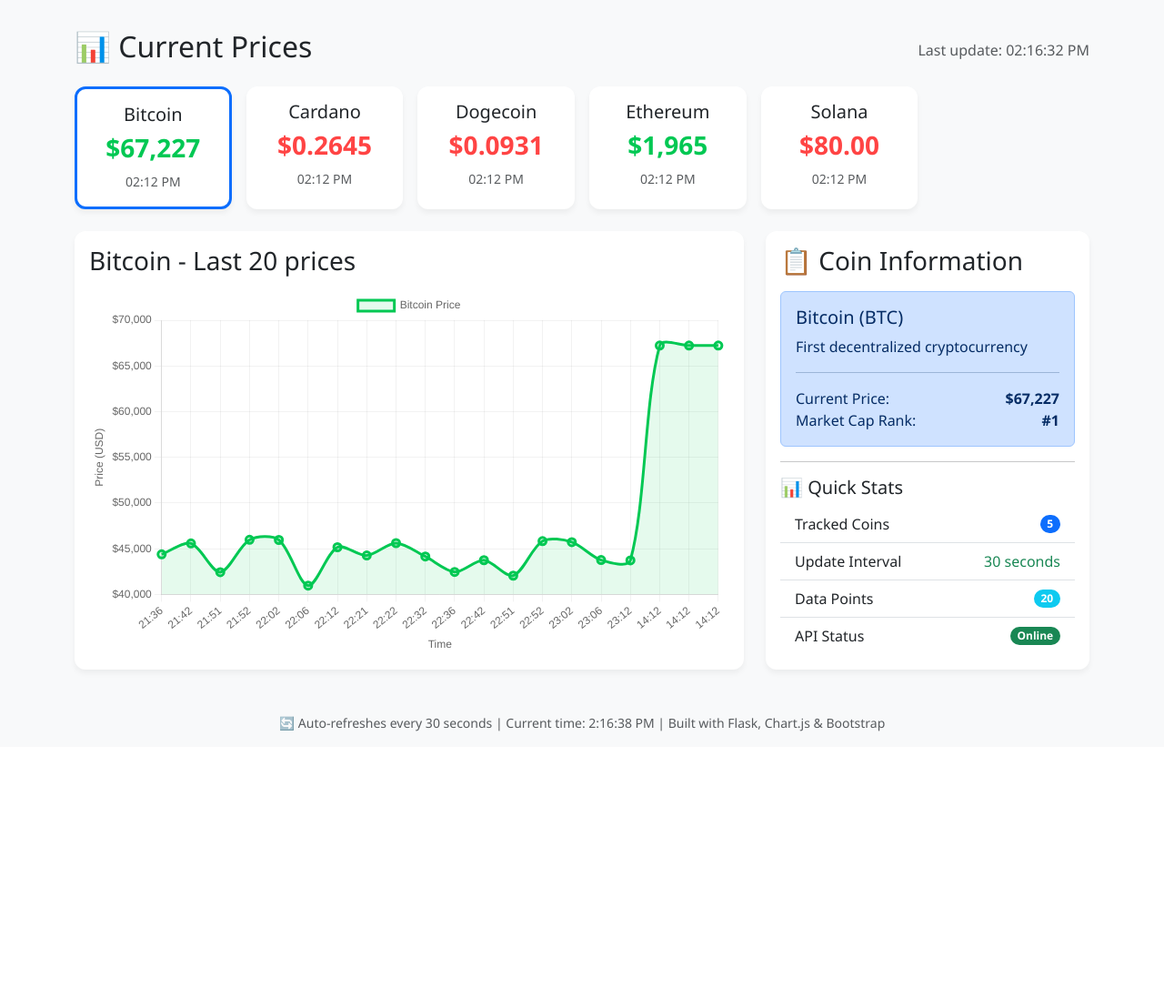
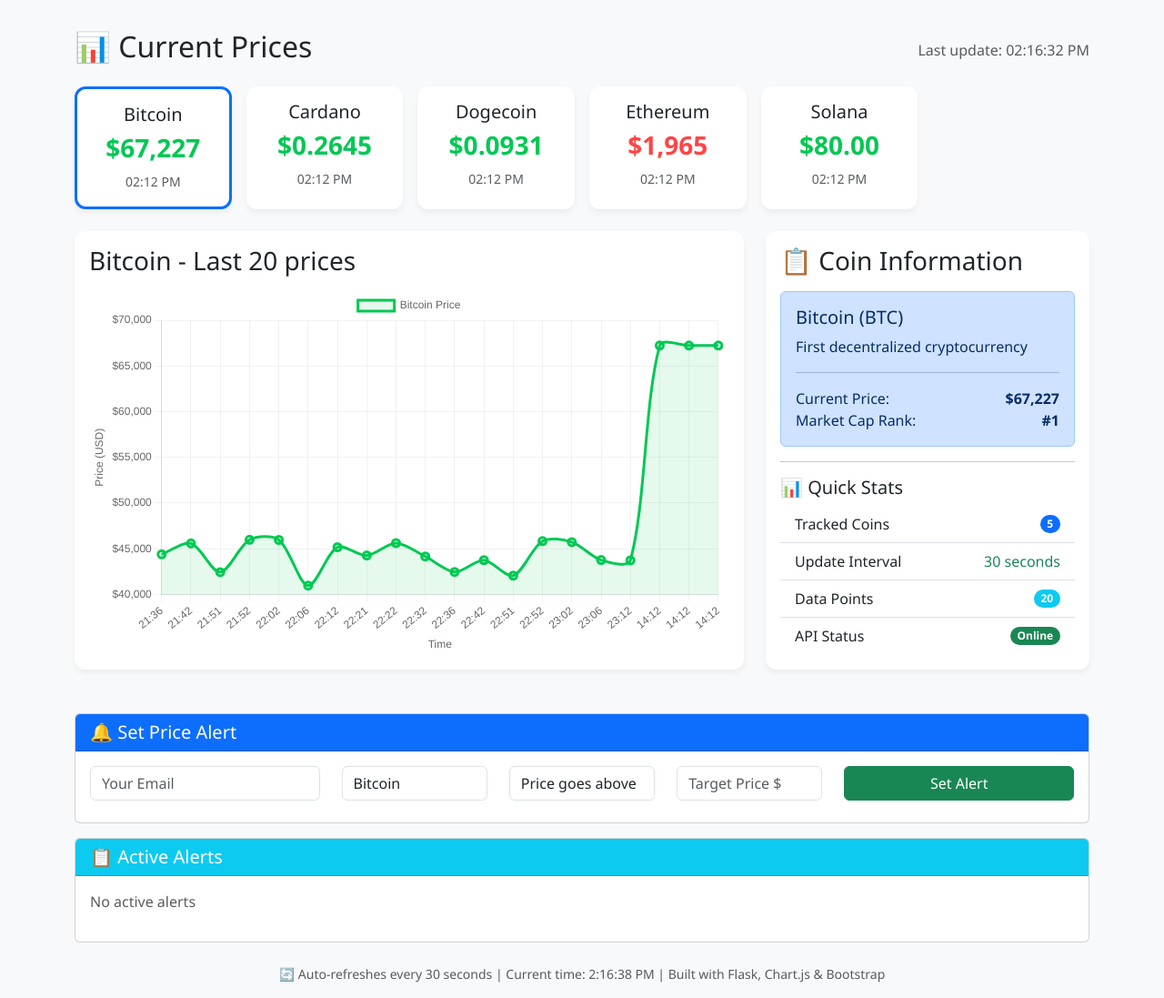
Before and after one commit to Pofalors/crypto-tracker, a Flask app: page /dashboard in a window 1280 px wide. Shown: the part 185-1282 px from the top of the page at 91% size. Before the commit the page ends 989 px from the top, so only its background shows below. Run offline with Flask 3, Linux system fonts and the light colour scheme; data comes from the database, SQL or seed files in the repository; both versions use the stored data as it was after the commit; data that the repository does not hold is empty; some libraries are stand-ins or nearby versions.

Commit message:
feat: add price alert system with email notifications

```diff
--- a/app.py
+++ b/app.py
@@ -1,9 +1,48 @@
-from flask import Flask, jsonify, render_template
+from flask import Flask, jsonify, render_template, request
 from database import get_latest_prices, init_db
 import json
 from datetime import datetime
+from alerts import AlertSystem
+from apscheduler.schedulers.background import BackgroundScheduler
+import atexit
 
 app = Flask(__name__)
+
+def check_alerts_job():
+    """Background job για έλεγχο alerts"""
+    with app.app_context():
+        try:
+            # Παίρνουμε τελευταίες τιμές
+            from database import get_latest_prices
+            prices = get_latest_prices()
+
+            current_prices = {}
+            for coin_name, price, _ in prices:
+                current_prices[coin_name] = price
+
+            # Ελέγχουμε alerts
+            triggered = alert_system.check_alerts(current_prices)
+
+            for alert_id, email, coin, price, target, condition in triggered:
+                alert_system.send_email_alert(email, coin, price, target, condition)
+                alert_system.deactivate_alert(alert_id)
+
+            if triggered:
+                print(f"🎯 Triggered {len(triggered)} alerts at {datetime.now()}")
+
+        except Exception as e:
+            print(f"❌ Error in alert job: {e}")
+
+# Initialize alert system
+alert_system = AlertSystem()
+
+# Background scheduler για έλεγχο alerts κάθε λεπτό
+scheduler = BackgroundScheduler()
+scheduler.add_job(func=check_alerts_job, trigger="interval", seconds=60)
+scheduler.start()
+
+# Σταμάτα scheduler όταν κλείνει η εφαρμογή
+atexit.register(lambda: scheduler.shutdown())
 
 # Αρχικοποίηση βάσης δεδομένων όταν ξεκινάει η εφαρμογή
 # Αυτό είναι το νέο τρόπο αντί για before_first_request
@@ -18,6 +57,50 @@
 @app.route('/dashboard')
 def dashboard():
     return render_template('index.html')
+
+@app.route('/api/alerts/add', methods=['POST'])
+def add_alert():
+    """Προσθέτει νέο alert"""
+    try:
+        data = request.json
+        email = data.get('email')
+        coin = data.get('coin')
+        price = float(data.get('price'))
+        condition = data.get('condition')  # 'above' or 'below'
+
+        alert_id = alert_system.add_alert(email, coin, price, condition)
+
+        return jsonify({
+            "status": "success",
+            "alert_id": alert_id,
+            "message": f"Alert set for {coin} at ${price}"
+        })
+
+    except Exception as e:
+        return jsonify({
+            "status": "error",
+            "message": str(e)
+        }), 500
+
+@app.route('/api/alerts')
+def get_alerts():
+    """Επιστρέφει όλα τα alerts"""
+    alerts = alert_system.get_active_alerts()
+
+    result = []
+    for alert_id, email, coin, price, condition in alerts:
+        result.append({
+            "id": alert_id,
+            "email": email,
+            "coin": coin,
+            "price": price,
+            "condition": condition
+        })
+
+    return jsonify({
+        "status": "success",
+        "alerts": result
+    })
 
 # Endpoint για health check
 @app.route('/api/health')
--- a/requirements.txt
+++ b/requirements.txt
@@ -2,3 +2,5 @@
 flask==3.0.0
 pandas==2.0.3
 plotly==5.17.0
+flask-mail==0.9.1
+apscheduler==3.10.4
--- a/static/app.js
+++ b/static/app.js
@@ -317,3 +317,128 @@
 window.selectCoin = selectCoin;
 window.initChart = initChart;
 window.startAutoRefresh = startAutoRefresh;
+
+// Alert form submission
+document.getElementById('alert-form').addEventListener('submit', async function(e) {
+    e.preventDefault();
+
+    const alertData = {
+        email: document.getElementById('alert-email').value,
+        coin: document.getElementById('alert-coin').value,
+        condition: document.getElementById('alert-condition').value,
+        price: parseFloat(document.getElementById('alert-price').value)
+    };
+
+    try {
+        const response = await fetch('/api/alerts/add', {
+            method: 'POST',
+            headers: {
+                'Content-Type': 'application/json'
+            },
+            body: JSON.stringify(alertData)
+        });
+
+        const data = await response.json();
+
+        if (data.status === 'success') {
+            showAlertMessage('success', `✅ Alert set! You'll be notified when ${formatCoinName(alertData.coin)} ${alertData.condition} $${alertData.price}`);
+            document.getElementById('alert-form').reset();
+            loadActiveAlerts(); // Refresh the list
+        } else {
+            showAlertMessage('danger', `❌ Error: ${data.message}`);
+        }
+
+    } catch (error) {
+        showAlertMessage('danger', `❌ Error: ${error.message}`);
+    }
+});
+
+// Show alert message
+function showAlertMessage(type, message) {
+    const msgDiv = document.getElementById('alert-message');
+    msgDiv.innerHTML = `<div class="alert alert-${type} alert-dismissible fade show" role="alert">
+        ${message}
+        <button type="button" class="btn-close" data-bs-dismiss="alert"></button>
+    </div>`;
+
+    // Auto-hide after 5 seconds
+    setTimeout(() => {
+        msgDiv.innerHTML = '';
+    }, 5000);
+}
+
+// Load active alerts
+async function loadActiveAlerts() {
+    try {
+        const response = await fetch('/api/alerts');
+        const data = await response.json();
+
+        const container = document.getElementById('active-alerts');
+
+        if (data.alerts.length === 0) {
+            container.innerHTML = '<p class="text-muted">No active alerts</p>';
+            return;
+        }
+
+        let html = '<ul class="list-group">';
+        data.alerts.forEach(alert => {
+            html += `
+                <li class="list-group-item d-flex justify-content-between align-items-center">
+                    <div>
+                        <strong>${formatCoinName(alert.coin)}</strong>
+                        <span class="badge bg-${alert.condition === 'above' ? 'success' : 'danger'} ms-2">
+                            ${alert.condition} $${alert.price}
+                        </span>
+                    </div>
+                    <div>
+                        <small class="text-muted me-3">${alert.email}</small>
+                        <button class="btn btn-sm btn-outline-danger" onclick="deleteAlert(${alert.id})">
+                            <i class="bi bi-trash"></i>
+                        </button>
+                    </div>
+                </li>
+            `;
+        });
+        html += '</ul>';
+
+        container.innerHTML = html;
+
+    } catch (error) {
+        console.error('Error loading alerts:', error);
+    }
+}
+
+// Delete alert
+async function deleteAlert(alertId) {
+    // Θα το υλοποιήσουμε μετά
+    console.log('Delete alert:', alertId);
+}
+
+// Load alerts when page loads
+document.addEventListener('DOMContentLoaded', function() {
+    console.log('✅ DOM fully loaded');
+
+    // Initialize chart
+    if (typeof initChart === 'function') {
+        initChart();
+    } else {
+        console.error('❌ initChart function not found!');
+    }
+
+    // Start auto-refresh
+    if (typeof startAutoRefresh === 'function') {
+        startAutoRefresh();
+    }
+
+    // Load active alerts
+    loadActiveAlerts();
+
+    // Update current time
+    function updateCurrentTime() {
+        const now = new Date();
+        document.getElementById('current-time').textContent =
+            `Current time: ${now.toLocaleTimeString()}`;
+    }
+    updateCurrentTime();
+    setInterval(updateCurrentTime, 1000);
+});
--- a/templates/index.html
+++ b/templates/index.html
@@ -123,6 +123,68 @@
             </div>
         </div>
 
+        <!-- Alerts Section -->
+        <div class="row mt-4">
+            <div class="col-12">
+                <div class="card">
+                    <div class="card-header bg-primary text-white">
+                        <h5 class="mb-0">🔔 Set Price Alert</h5>
+                    </div>
+                    <div class="card-body">
+                        <form id="alert-form">
+                            <div class="row">
+                                <div class="col-md-3">
+                                    <input type="email" class="form-control" id="alert-email"
+                                        placeholder="Your Email" required>
+                                </div>
+                                <div class="col-md-2">
+                                    <select class="form-control" id="alert-coin">
+                                        <option value="bitcoin">Bitcoin</option>
+                                        <option value="ethereum">Ethereum</option>
+                                        <option value="cardano">Cardano</option>
+                                        <option value="dogecoin">Dogecoin</option>
+                                        <option value="solana">Solana</option>
+                                    </select>
+                                </div>
+                                <div class="col-md-2">
+                                    <select class="form-control" id="alert-condition">
+                                        <option value="above">Price goes above</option>
+                                        <option value="below">Price goes below</option>
+                                    </select>
+                                </div>
+                                <div class="col-md-2">
+                                    <input type="number" class="form-control" id="alert-price"
+                                        placeholder="Target Price $" required>
+                                </div>
+                                <div class="col-md-3">
+                                    <button type="submit" class="btn btn-success w-100">
+                                        <i class="bi bi-bell"></i> Set Alert
+                                    </button>
+                                </div>
+                            </div>
+                        </form>
+                        <div id="alert-message" class="mt-2"></div>
+                    </div>
+                </div>
+            </div>
+        </div>
+
+        <!-- Active Alerts -->
+        <div class="row mt-3">
+            <div class="col-12">
+                <div class="card">
+                    <div class="card-header bg-info text-white">
+                        <h5 class="mb-0">📋 Active Alerts</h5>
+                    </div>
+                    <div class="card-body">
+                        <div id="active-alerts">
+                            <p class="text-muted">Loading alerts...</p>
+                        </div>
+                    </div>
+                </div>
+            </div>
+        </div>
+
         <!-- Footer -->
         <div class="row mt-4">
             <div class="col-12 text-center">
```
Also changed, not shown: alerts.py (added, +118 -0 lines), crypto_prices.db.
